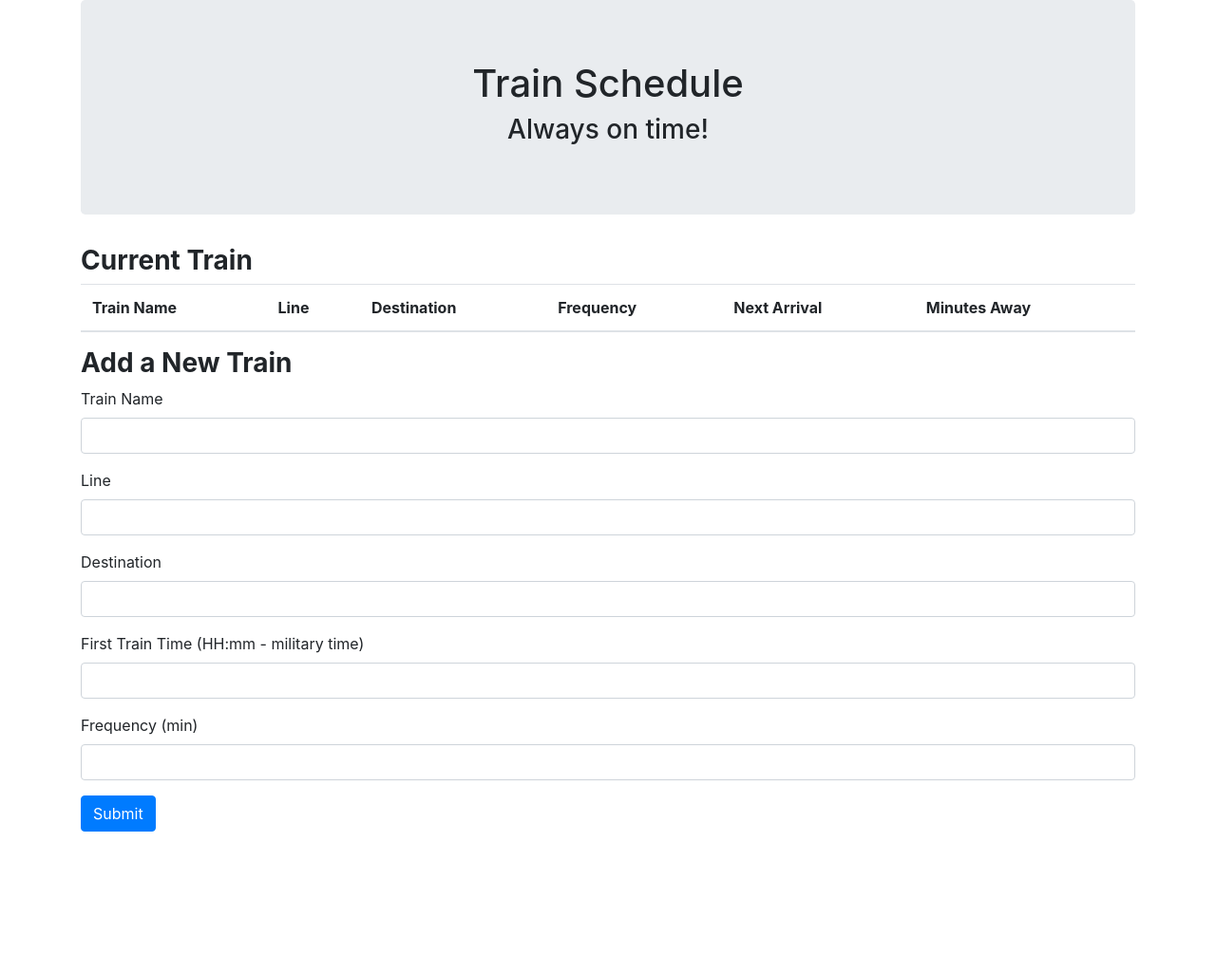
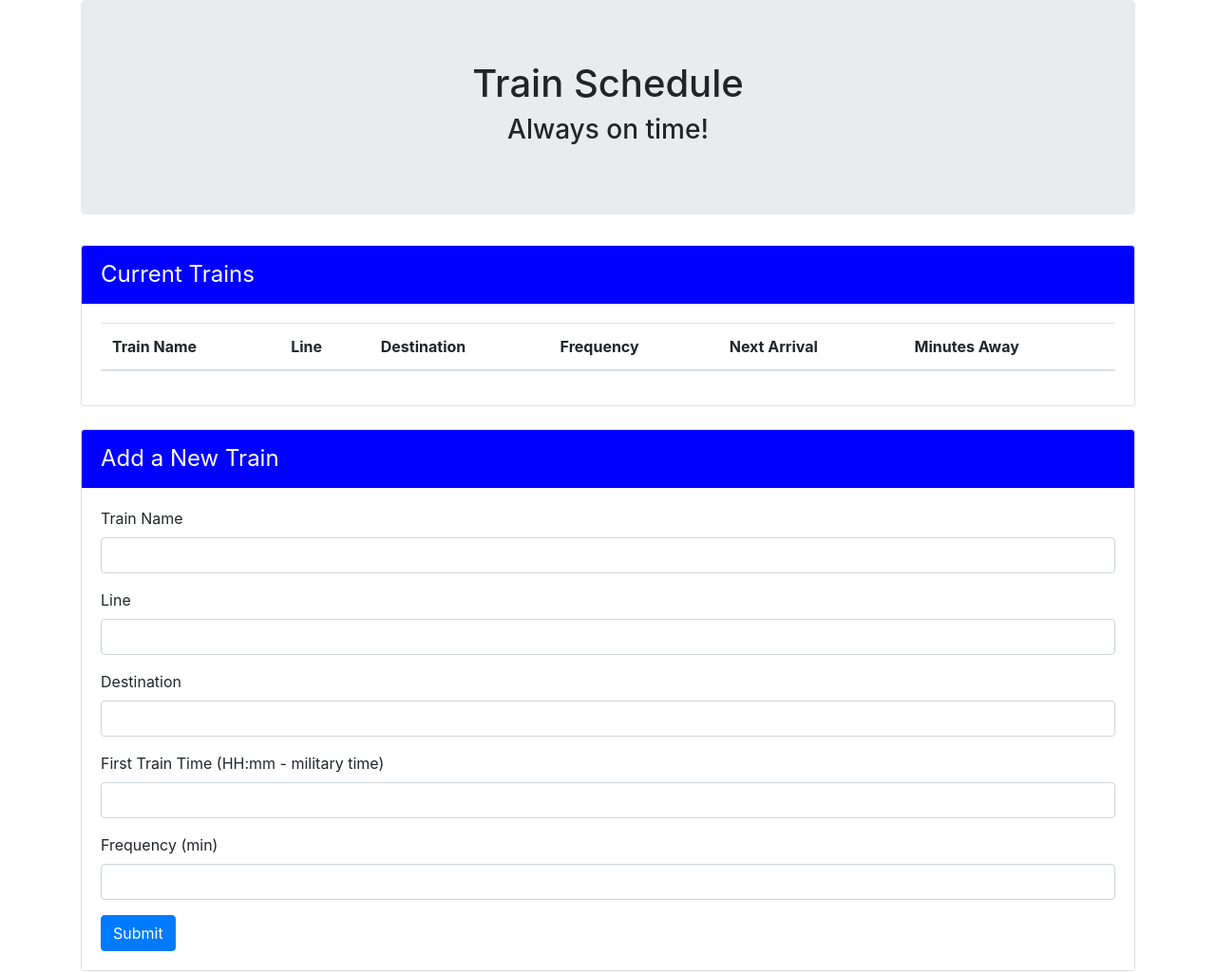
Before and after one commit to vinnietran/train-schedule, a plain HTML site: page index.html in a window 1280 px wide. Shown: the whole page at 95% size. Before the commit the page ends 876 px from the top, so only its background shows below. Drawn offline with nearby package versions, Linux system fonts and the light colour scheme; no server answers; a web font is replaced by a local one.

Commit message:
good to go

```diff
--- a/assets/css/style.css
+++ b/assets/css/style.css
@@ -2,6 +2,8 @@ h1{
     text-align: center;
 }
 
-#addTrainButton{
-    margin-bottom: 25px;
+.card-header{
+   background-color: blue;
+   color: white;
+   font-size: 18pt;
 }
--- a/index.html
+++ b/index.html
@@ -27,11 +27,9 @@
                     <div class="col-xs-12 col-sm-12 col-md-12 col-lg-12">
 
                     <!-- Current Trains -->
-                        <div class="panel panel-primary">
-                            <div class="panel-heading">
-                                <h3 class="panel-title"><strong>Current Train</strong></h3>
-                            </div>
-                            <div class="panel-body">
+                    <div class="card mb-4" id="current-t">
+                            <div class="card-header">Current Trains</div>
+                            <div class="card-body">
                                 <table class="table table-hover" id='trainTable'>
                                     <thead>
                                         <tr>
@@ -51,12 +49,9 @@
                         </div>
 
                     <!-- Add New Trains -->
-                        <div class="panel panel-primary">
-                            <div class="panel-heading">
-                                <h3 class="panel-title"><strong>Add a New Train</strong></h3>
-                            </div>
-
-                            <div class="panel-body">
+                    <div class="card mb-4">
+                            <div class="card-header">Add a New Train</div>
+                            <div class="card-body">
                                 <!-- Entry Form -->
                                 <form>
                                     <div class="form-group">
```
